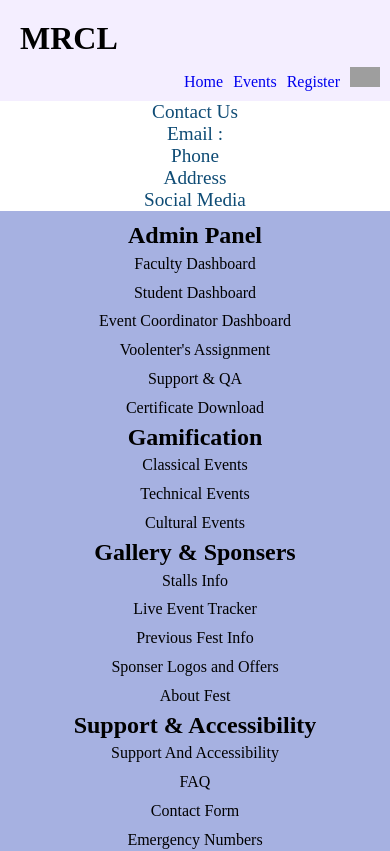
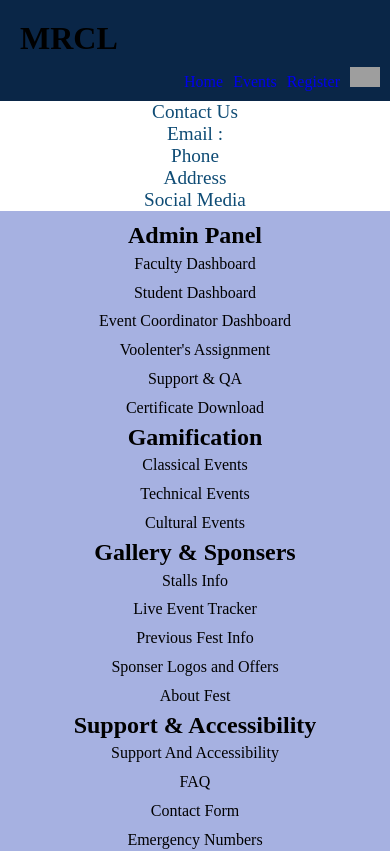
Before and after one commit to hema-akkireddi378/ProjectOnFest, a React (Vite) app: page /ContactUs in a window 390 px wide. Shown: the top 851 px of the page. Built offline with nearby package versions, Linux system fonts and the light colour scheme; grey boxes are pictures that could not be loaded.

Commit message:
update the css

```diff
--- a/src/App.css
+++ b/src/App.css
@@ -25,7 +25,7 @@
   /* Header */
   /* ================================================== */
    .header{
-    background-color:#F4EEFF;
+    background-color:#0A2647;
 
   }
   /* main-header */
```
